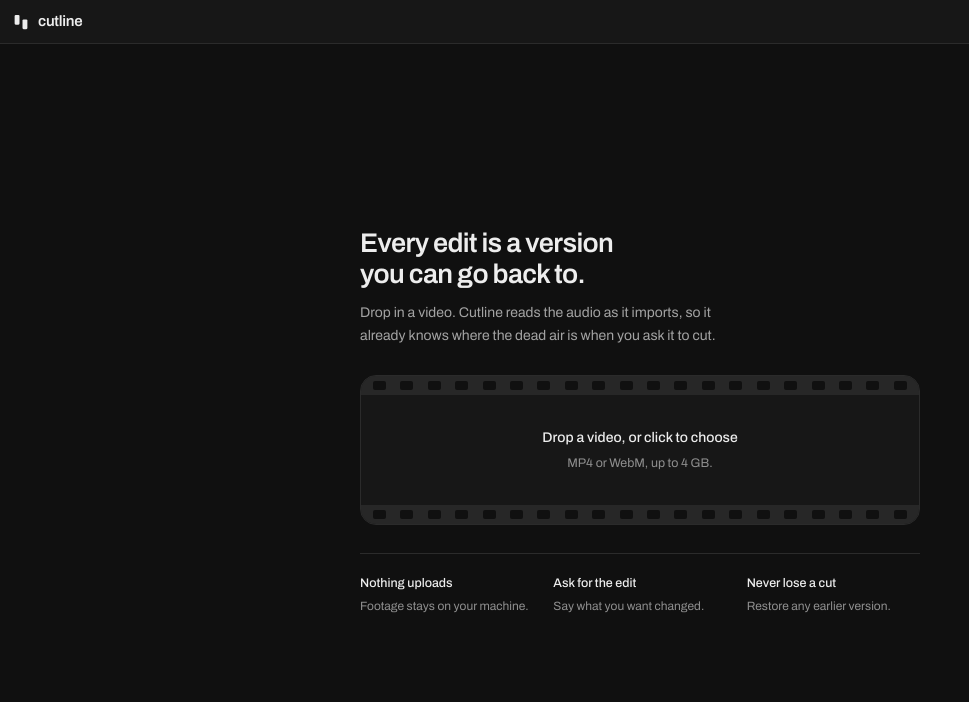
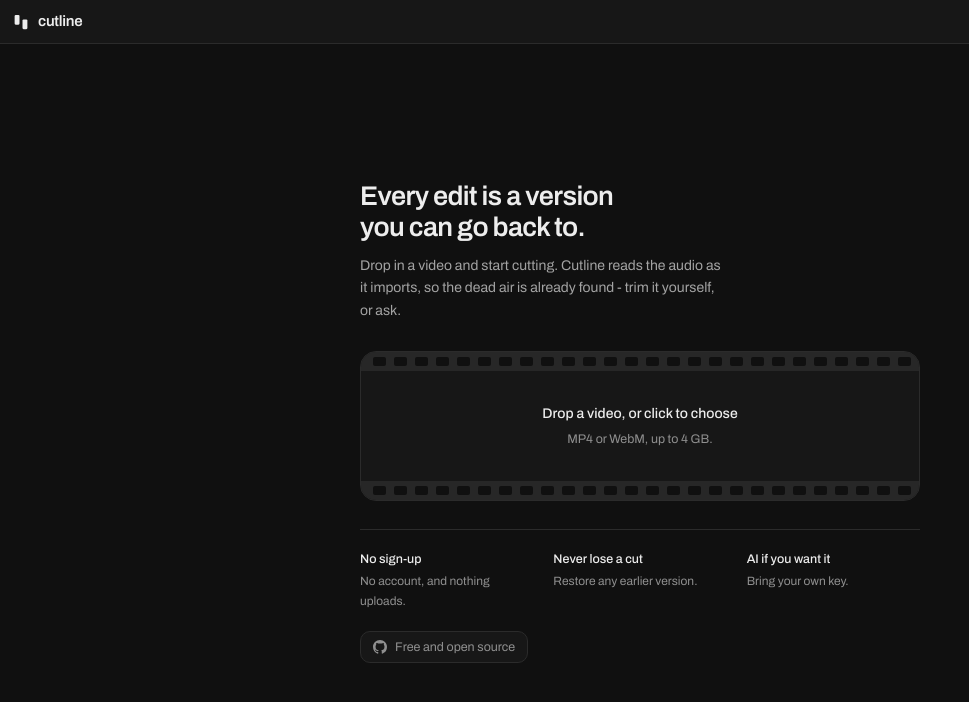
Before and after one commit to aviralj02/cutline, a Next.js app: page / in a window 1280 px wide. Shown: the top 702 px of the page, without its empty margins (0-969 px from the left). Built offline with nearby package versions, Linux system fonts and the light colour scheme.

Commit message:
feat(landing): :sparkles: Link to the source, and give the gate its three states

```diff
--- a/src/app/globals.css
+++ b/src/app/globals.css
@@ -106,3 +106,21 @@ dialog[open]::backdrop { animation: backdrop-in .18s ease-out both; }
   to   { opacity: 1; transform: none; }
 }
 .gate-in { animation: gate-in .32s cubic-bezier(.2,.7,.3,1) both; }
+
+/* The start screen arrives in three steps — the claim, the gate it is about,
+   then the detail. Capped at 170ms of delay, so it settles rather than
+   performs, and every step starts from a visible default if CSS is all that
+   loads. */
+@keyframes settle {
+  from { opacity: 0; transform: translateY(5px); }
+  to   { opacity: 1; transform: none; }
+}
+.settle { animation: settle .36s cubic-bezier(.16,1,.3,1) both; }
+
+/* Film advancing through the gate, and the only motion on that screen. One
+   pitch is a hole plus its gap, so the strip repeats exactly and the loop has
+   no seam. It runs only while an import is actually working. */
+@keyframes thread {
+  to { transform: translateX(calc(var(--pitch) * -1)); }
+}
+.threading { animation: thread .9s linear infinite; }
--- a/src/app/page.tsx
+++ b/src/app/page.tsx
@@ -6,25 +6,69 @@ import Preview from "@/components/Preview";
 import Timeline from "@/components/Timeline";
 import Transport from "@/components/Transport";
 import Chat from "@/components/Chat";
-import DesktopOnly, { MIN_WIDTH, useWindowWidth } from "@/components/DesktopOnly";
+import DesktopOnly, {
+  MIN_WIDTH,
+  useWindowWidth,
+} from "@/components/DesktopOnly";
 import History from "@/components/History";
 import ExportDialog from "@/components/ExportDialog";
-import { Button, ConfirmDialog, ExportIcon, IconButton, Logo, NewProjectIcon, RedoActionIcon, UndoActionIcon } from "@/components/ui";
+import {
+  Button,
+  ConfirmDialog,
+  ExportIcon,
+  GithubIcon,
+  IconButton,
+  Logo,
+  NewProjectIcon,
+  RedoActionIcon,
+  UndoActionIcon,
+} from "@/components/ui";
+
+/** Where the source lives, so the start screen can show its work. */
+const SOURCE_URL = "https://github.com/aviralj02/cutline";
 import { edlOf } from "@/lib/store";
 import { MAX_FILE_BYTES, humanBytes } from "@/lib/media/opfs";
 import * as vcs from "@/lib/vcs/repo";
+
+/** A hole plus its gap. Real film has one pitch, and a repeat on it has no seam. */
+const PITCH = 21;
 
 /**
  * Sprocket perforations. A hole only reads as a hole if the strip around it
  * is lighter than the hole, so the band is raised and the holes drop to the
  * app background.
+ *
+ * The strip carries this screen's only motion, and it means what it does on a
+ * real gate: still until there is film, advanced by one frame the moment the
+ * film is over it, running while it is being read.
  */
-function Perforations({ count = 20 }: { count?: number }) {
+function Perforations({ state }: { state: "still" | "threaded" | "running" }) {
   return (
-    <div className="flex items-center justify-between bg-[#272727] px-3 py-[5px]" aria-hidden="true">
-      {Array.from({ length: count }, (_, i) => (
-        <span key={i} className="h-[9px] w-[13px] rounded-[2px] bg-shell" />
+    <div
+      className="overflow-hidden bg-[#272727] px-3 py-[5px]"
+      aria-hidden="true"
+    >
+      <div
+        style={
+          { "--pitch": `${PITCH}px`, gap: PITCH - 13 } as React.CSSProperties
+        }
+        className={`flex items-center transition-transform duration-300 ease-[cubic-bezier(.16,1,.3,1)] ${
+          state === "running"
+            ? "threading"
+            : state === "threaded"
+              ? "-translate-x-[21px]"
+              : ""
+        }`}
+      >
+        {/* Enough to overflow the widest the gate gets, so the strip is cut off
+            by the frame rather than ending inside it. */}
+        {Array.from({ length: 34 }, (_, i) => (
+          <span
+            key={i}
+            className="h-[9px] w-[13px] shrink-0 rounded-[2px] bg-shell"
+          />
         ))}
+      </div>
     </div>
   );
 }
@@ -43,21 +87,29 @@ function Start() {
     [importFile],
   );
 
+  // Still, threaded, running: the gate's three states, and the strip says which.
+  const gate = busy ? "running" : over ? "threaded" : "still";
+
   return (
     <div className="flex flex-1 items-center justify-center px-6">
       <div className="w-full max-w-[560px]">
-        <h1 className="text-[27px] font-semibold leading-[1.15] tracking-[-.025em] text-ink">
+        <div className="settle">
+          <h1 className="text-[27px] font-semibold leading-[1.15] tracking-[-.025em] text-balance text-ink">
             Every edit is a version
             <br />
             you can go back to.
           </h1>
           <p className="mt-3 max-w-[46ch] text-[14px] leading-relaxed text-ink-2">
-          Drop in a video. Cutline reads the audio as it imports, so it already knows
-          where the dead air is when you ask it to cut.
+            Drop in a video and start cutting. Cutline reads the audio as it
+            imports, so the dead air is already found - trim it yourself, or
+            ask.
           </p>
+        </div>
 
-        {/* The gate. Sharp corners and sprocket edges, unlike every control
-            around it — this is where the film goes. */}
+        {/* The gate. Sprocket edges and its own corner, unlike every control
+            around it — this is where the film goes. The file input is
+            invisible, so the focus ring has to be drawn by the gate itself or
+            a keyboard lands on nothing. */}
         <label
           onDragOver={(e) => {
             e.preventDefault();
@@ -69,8 +121,12 @@ function Start() {
             setOver(false);
             take(e.dataTransfer.files);
           }}
-          className={`mt-7 block cursor-pointer overflow-hidden rounded-panel border transition-colors duration-150 ${
-            over ? "border-leader bg-leader/[.07]" : "border-edge bg-panel hover:border-ink-3"
+          style={{ animationDelay: "90ms" }}
+          className={`settle mt-7 block cursor-pointer overflow-hidden rounded-panel border transition-colors duration-200
+                      focus-within:border-leader focus-within:ring-2 focus-within:ring-leader ${
+                        over
+                          ? "border-leader bg-leader/[.07]"
+                          : "border-edge bg-panel hover:border-ink-3 hover:bg-raised/40"
                       }`}
         >
           <input
@@ -80,38 +136,79 @@ function Start() {
             onChange={(e) => take(e.target.files)}
             disabled={busy}
           />
-          <Perforations />
+          <Perforations state={gate} />
           <div className="px-6 py-8 text-center">
             <p className="text-[14px] font-medium text-ink">
-              {busy ? status ?? "Working" : "Drop a video, or click to choose"}
+              {busy
+                ? (status ?? "Working")
+                : over
+                  ? "Release to load it"
+                  : "Drop a video, or click to choose"}
             </p>
             <p className="mt-1.5 text-[12.5px] text-ink-3">
-              {busy ? "Running on your machine." : `MP4 or WebM, up to ${humanBytes(MAX_FILE_BYTES)}.`}
+              {busy
+                ? "Reading it on your machine."
+                : over
+                  ? "It never leaves this machine."
+                  : `MP4 or WebM, up to ${humanBytes(MAX_FILE_BYTES)}.`}
             </p>
           </div>
-          <Perforations />
+          <Perforations state={gate} />
         </label>
 
         {/* An import that fails leaves `busy` false, so the reason has to live
             outside the panel that only speaks while work is happening. */}
         {!busy && status && (
-          <p role="alert" className="mt-3 text-[12.5px] leading-relaxed text-grease">
+          <p
+            role="alert"
+            className="rise-in mt-3 text-[12.5px] leading-relaxed text-grease"
+          >
             {status}
           </p>
         )}
 
+        <div className="settle" style={{ animationDelay: "170ms" }}>
           <dl className="mt-7 grid grid-cols-3 gap-5 border-t border-edge pt-5">
             {[
-            ["Nothing uploads", "Footage stays on your machine."],
-            ["Ask for the edit", "Say what you want changed."],
+              // The claims in the order the product makes them: it works by
+              // hand, it never loses a cut, and asking is an option on top.
+              ["No sign-up", "No account, and nothing uploads."],
               ["Never lose a cut", "Restore any earlier version."],
+              ["AI if you want it", "Bring your own key."],
             ].map(([term, detail]) => (
               <div key={term}>
                 <dt className="text-[12.5px] font-medium text-ink">{term}</dt>
-              <dd className="mt-1 text-[12px] leading-relaxed text-ink-3">{detail}</dd>
+                <dd className="mt-1 text-[12px] leading-relaxed text-ink-3">
+                  {detail}
+                </dd>
               </div>
             ))}
           </dl>
+
+          {/* An editor that claims your footage never leaves the machine should
+              let you go and check.
+
+              It carries Button's mechanics — 32px tall, `rounded-ctl`, the
+              same press — without being one: this navigates, and a button that
+              navigates is the wrong element. One hover signal, not two: the
+              surface and border answer the pointer, so an underline on top
+              would be the same message said twice. Keyboard focus gets exactly
+              what hover gets. */}
+          <a
+            href={SOURCE_URL}
+            target="_blank"
+            rel="noreferrer noopener"
+            aria-label="Cutline on GitHub. Free and open source."
+            className="mt-5 inline-flex h-8 items-center gap-2 rounded-ctl border border-edge bg-panel px-3 text-[12.5px] text-ink-3
+                       transition-[background-color,border-color,color,transform] duration-150
+                       hover:border-ink-3 hover:bg-raised hover:text-ink
+                       focus-visible:border-ink-3 focus-visible:bg-raised focus-visible:text-ink
+                       active:scale-[.97]"
+          >
+            <GithubIcon size={14} className="shrink-0" />
+            Free and open source
+          </a>
+        </div>
       </div>
     </div>
   );
@@ -137,8 +234,14 @@ export default function Page() {
   const [rail, setRail] = useState({ ask: true, versions: true });
   useEffect(() => {
     try {
-      const saved = JSON.parse(localStorage.getItem("cutline.rail") ?? "null") as Record<string, unknown> | null;
-      if (saved) setRail({ ask: saved.ask !== false, versions: saved.versions !== false });
+      const saved = JSON.parse(
+        localStorage.getItem("cutline.rail") ?? "null",
+      ) as Record<string, unknown> | null;
+      if (saved)
+        setRail({
+          ask: saved.ask !== false,
+          versions: saved.versions !== false,
+        });
     } catch {
       /* storage blocked; both stay open */
     }
@@ -187,7 +290,8 @@ export default function Page() {
   }, [playing, setPlaying, undo, redo]);
 
   // Before anything mounts, so no work is done for a screen that cannot use it.
-  if (windowWidth > 0 && windowWidth < MIN_WIDTH) return <DesktopOnly width={windowWidth} />;
+  if (windowWidth > 0 && windowWidth < MIN_WIDTH)
+    return <DesktopOnly width={windowWidth} />;
 
   return (
     <div className="flex h-dvh flex-col overflow-hidden bg-shell">
@@ -196,7 +300,9 @@ export default function Page() {
         {repo && media[0] && (
           <>
             <span className="h-3.5 w-px bg-edge" />
-            <span className="truncate text-[12.5px] text-ink-2">{media[0].name}</span>
+            <span className="truncate text-[12.5px] text-ink-2">
+              {media[0].name}
+            </span>
             <span className="tnum shrink-0 font-mono text-[11px] text-ink-3">
               {edl.width}×{edl.height} at {edl.fps} fps
             </span>
@@ -219,11 +325,18 @@ export default function Page() {
               onClick={redo}
             />
             <span className="mx-1 h-4 w-px bg-edge" />
-            <Button onClick={() => setConfirmingReset(true)} icon={<NewProjectIcon />}>
+            <Button
+              onClick={() => setConfirmingReset(true)}
+              icon={<NewProjectIcon />}
+            >
               New project
             </Button>
             {/* The one action that turns the edit into a file, so it takes the primary treatment. */}
-            <Button variant="primary" onClick={() => setExporting(true)} icon={<ExportIcon size={13} />}>
+            <Button
+              variant="primary"
+              onClick={() => setExporting(true)}
+              icon={<ExportIcon size={13} />}
+            >
               Export
             </Button>
           </div>
@@ -247,11 +360,16 @@ export default function Page() {
             <p>
               This permanently deletes the current project from this browser —{" "}
               <strong className="font-medium text-ink">
-                {atStake?.versions ?? 0} version{atStake?.versions === 1 ? "" : "s"}
+                {atStake?.versions ?? 0} version
+                {atStake?.versions === 1 ? "" : "s"}
               </strong>
-              {atStake && atStake.branches > 1 ? ` across ${atStake.branches} variants` : ""} and{" "}
+              {atStake && atStake.branches > 1
+                ? ` across ${atStake.branches} variants`
+                : ""}{" "}
+              and{" "}
               <strong className="font-medium text-ink">
-                {atStake?.files ?? 0} imported file{atStake?.files === 1 ? "" : "s"}
+                {atStake?.files ?? 0} imported file
+                {atStake?.files === 1 ? "" : "s"}
               </strong>
               .
             </p>
@@ -265,7 +383,9 @@ export default function Page() {
       {exporting && <ExportDialog open onClose={() => setExporting(false)} />}
 
       {!ready ? (
-        <div className="grid flex-1 place-items-center text-[12px] text-ink-3">Loading</div>
+        <div className="grid flex-1 place-items-center text-[12px] text-ink-3">
+          Loading
+        </div>
       ) : !repo ? (
         <Start />
       ) : (
--- a/src/components/ui/Icon.tsx
+++ b/src/components/ui/Icon.tsx
@@ -49,10 +49,18 @@ import {
 export type IconProps = { size?: number; className?: string };
 
 /** 1.75 at these sizes matches the weight of 12–13px Archivo beside it. */
-const line = { size: 15, strokeWidth: 1.75, absoluteStrokeWidth: false } satisfies LucideProps;
+const line = {
+  size: 15,
+  strokeWidth: 1.75,
+  absoluteStrokeWidth: false,
+} satisfies LucideProps;
 
 /** Transport marks are solid: a filled triangle reads faster than an outline. */
-const solid = { size: 13, strokeWidth: 1, fill: "currentColor" } satisfies LucideProps;
+const solid = {
+  size: 13,
+  strokeWidth: 1,
+  fill: "currentColor",
+} satisfies LucideProps;
 
 export const PlayIcon = (p: IconProps) => <Play {...solid} {...p} />;
 export const PauseIcon = (p: IconProps) => <Pause {...solid} {...p} />;
@@ -61,7 +69,9 @@ export const TrashIcon = (p: IconProps) => <Trash2 {...line} {...p} />;
 export const UndoIcon = (p: IconProps) => <Undo2 {...line} {...p} />;
 export const BranchIcon = (p: IconProps) => <GitBranch {...line} {...p} />;
 export const FilmIcon = (p: IconProps) => <Film {...line} {...p} />;
-export const SendIcon = (p: IconProps) => <ArrowUp {...line} strokeWidth={2.25} {...p} />;
+export const SendIcon = (p: IconProps) => (
+  <ArrowUp {...line} strokeWidth={2.25} {...p} />
+);
 export const CropIcon = (p: IconProps) => <Crop {...line} {...p} />;
 export const ResetIcon = (p: IconProps) => <RotateCcw {...line} {...p} />;
 export const SpeedIcon = (p: IconProps) => <Gauge {...line} {...p} />;
@@ -90,13 +100,28 @@ export const ScaleOutIcon = (p: IconProps) => <Minus {...line} {...p} />;
 
 export const FocusIcon = (p: IconProps) => <Crosshair {...line} {...p} />;
 
-export const BackspaceIcon = (p: IconProps) => <Delete {...line} strokeWidth={1.6} {...p} />;
+export const BackspaceIcon = (p: IconProps) => (
+  <Delete {...line} strokeWidth={1.6} {...p} />
+);
 export const AddMediaIcon = (p: IconProps) => <FilePlus2 {...line} {...p} />;
 export const UndoActionIcon = (p: IconProps) => <Undo2 {...line} {...p} />;
 export const RedoActionIcon = (p: IconProps) => <Redo2 {...line} {...p} />;
 export const NewProjectIcon = (p: IconProps) => <FolderPlus {...line} {...p} />;
 export const ExportIcon = (p: IconProps) => <Clapperboard {...line} {...p} />;
 export const SaveIcon = (p: IconProps) => <Download {...line} {...p} />;
+
+export const GithubIcon = ({ size = 15, className = "" }: IconProps) => (
+  <svg
+    width={size}
+    height={size}
+    viewBox="0 0 16 16"
+    fill="currentColor"
+    className={className}
+    aria-hidden="true"
+  >
+    <path d="M8 0C3.58 0 0 3.58 0 8c0 3.54 2.29 6.53 5.47 7.59.4.07.55-.17.55-.38 0-.19-.01-.82-.01-1.49-2.01.37-2.53-.49-2.69-.94-.09-.23-.48-.94-.82-1.13-.28-.15-.68-.52-.01-.53.63-.01 1.08.58 1.23.82.72 1.21 1.87.87 2.33.66.07-.52.28-.87.51-1.07-1.78-.2-3.64-.89-3.64-3.95 0-.87.31-1.59.82-2.15-.08-.2-.36-1.02.08-2.12 0 0 .67-.21 2.2.82.64-.18 1.32-.27 2-.27.68 0 1.36.09 2 .27 1.53-1.04 2.2-.82 2.2-.82.44 1.1.16 1.92.08 2.12.51.56.82 1.27.82 2.15 0 3.07-1.87 3.75-3.65 3.95.29.25.54.73.54 1.48 0 1.07-.01 1.93-.01 2.2 0 .21.15.46.55.38A8.01 8.01 0 0 0 16 8c0-4.42-3.58-8-8-8Z" />
+  </svg>
+);
 
 /* The agent's controls. Stop is solid, like the transport marks it sits beside. */
 export const StopIcon = (p: IconProps) => <Square {...solid} {...p} />;
```
Lines whose indentation alone changed are shown as unchanged.
